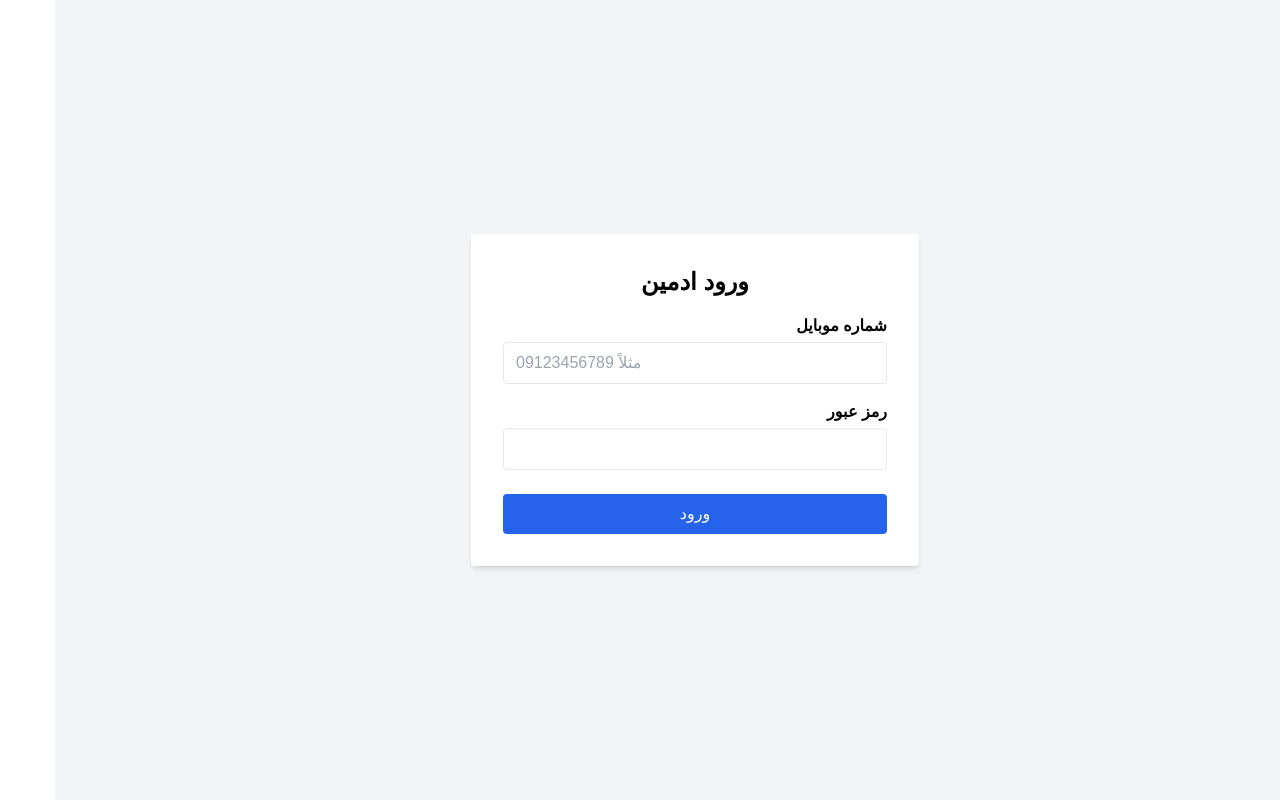
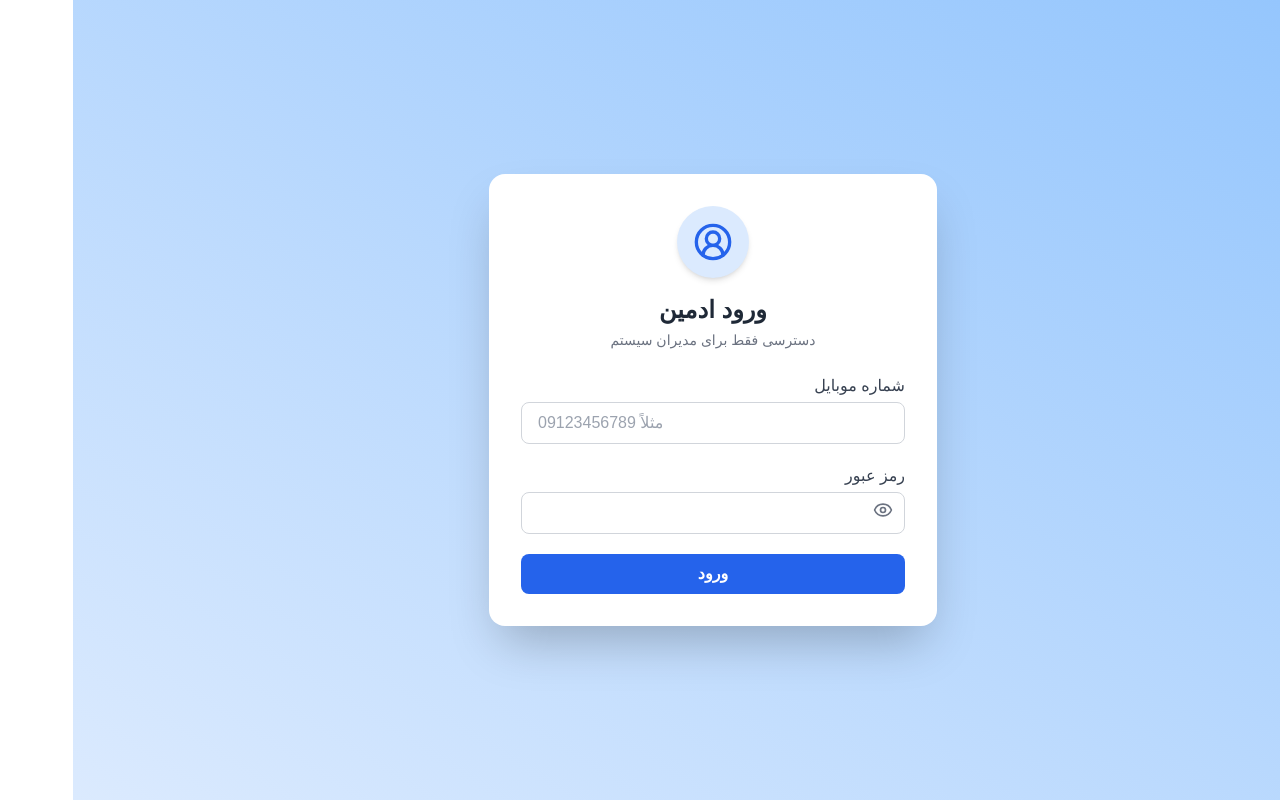
Before and after one commit to Ashkancr7/adminpanel, a React (Create React App) app: page /admin-login in a window 1280 px wide. Built offline with nearby package versions, Linux system fonts and the light colour scheme; a web font is replaced by a local one.

Commit message:
add token to axios requ

```diff
--- a/package.json
+++ b/package.json
@@ -15,6 +15,7 @@
     "react-icons": "^5.5.0",
     "react-router-dom": "^7.5.3",
     "react-scripts": "5.0.1",
+    "react-toastify": "^11.0.5",
     "web-vitals": "^2.1.4"
   },
   "scripts": {
--- a/src/components/AdminLayout.js
+++ b/src/components/AdminLayout.js
@@ -73,8 +73,10 @@ const AdminLayout = () => {
             >
               {icon}
               {label}
+
             </NavLink>
           ))}
+
         </nav>
       </aside>
 
--- a/src/pages/AdminLogin.jsx
+++ b/src/pages/AdminLogin.jsx
@@ -1,11 +1,14 @@
 import React, { useState } from 'react';
 import axios from 'axios';
 import { useNavigate } from 'react-router-dom';
+import { ToastContainer, toast } from 'react-toastify';
+import 'react-toastify/dist/ReactToastify.css';
+import { Eye, EyeOff, UserCircle2 } from 'lucide-react';
 
 const AdminLogin = () => {
   const [phone, setPhone] = useState('');
   const [password, setPassword] = useState('');
-  const [error, setError] = useState('');
+  const [showPassword, setShowPassword] = useState(false);
   const [loading, setLoading] = useState(false);
   const navigate = useNavigate();
 
@@ -13,63 +16,87 @@ const AdminLogin = () => {
     e.preventDefault();
     setLoading(true);
 
+    if (!/^09\d{9}$/.test(phone)) {
+      toast.error('شماره موبایل معتبر نیست.');
+      setLoading(false);
+      return;
+    }
+
     try {
-      const res = await axios.post('https://mystore-pbfe.onrender.com/api/login/admin-login', { phone, password });
+      const res = await axios.post('https://mystore-pbfe.onrender.com/api/login/admin-login', {
+        phone,
+        password,
+      });
 
       localStorage.setItem('admin_token', res.data.token);
-      setError('');
+      toast.success('ورود موفقیت‌آمیز بود!');
+      setPhone('');
+      setPassword('');
       navigate('/');
     } catch (err) {
-      setError(err.response?.data?.message || 'خطا در ورود');
+      toast.error(err.response?.data?.message || 'خطا در ورود');
     } finally {
       setLoading(false);
     }
   };
 
   return (
-    <div className="flex justify-center items-center h-screen bg-gray-100">
-      <form
-        onSubmit={handleLogin}
-        className="bg-white shadow-md rounded p-8 w-full max-w-md"
-      >
-        <h2 className="text-2xl font-bold mb-4 text-center">ورود ادمین</h2>
+    <div className="min-h-screen flex items-center justify-center bg-gradient-to-tr from-blue-100 to-blue-300 p-4">
+      <div className="bg-white rounded-2xl shadow-2xl w-full max-w-md p-8 animate-fade-in">
+        <div className="flex flex-col items-center mb-6">
+          <div className="bg-blue-100 rounded-full p-4 shadow-md">
+            <UserCircle2 className="text-blue-600 w-10 h-10" />
+          </div>
+          <h2 className="text-2xl font-bold mt-4 text-gray-800">ورود ادمین</h2>
+          <p className="text-sm text-gray-500 mt-1">دسترسی فقط برای مدیران سیستم</p>
+        </div>
 
-        {error && <p className="text-red-600 text-sm mb-4">{error}</p>}
-
-        <div className="mb-4">
-          <label className="block mb-1 font-semibold">شماره موبایل</label>
+        <form onSubmit={handleLogin} className="space-y-5">
+          <div>
+            <label className="block mb-1 font-medium text-gray-700">شماره موبایل</label>
             <input
               type="tel"
-            className="w-full border px-3 py-2 rounded"
+              dir="ltr"
+              pattern="^09\d{9}$"
+              placeholder="مثلاً 09123456789"
+              className="w-full border border-gray-300 rounded-lg px-4 py-2 focus:outline-none focus:ring-2 focus:ring-blue-500"
               value={phone}
               onChange={(e) => setPhone(e.target.value)}
               required
-            dir="ltr"
-            pattern="^09\d{9}$"
-            placeholder="مثلاً 09123456789"
             />
           </div>
 
-        <div className="mb-6">
-          <label className="block mb-1 font-semibold">رمز عبور</label>
+          <div className="relative">
+            <label className="block mb-1 font-medium text-gray-700">رمز عبور</label>
             <input
-            type="password"
-            className="w-full border px-3 py-2 rounded"
+              type={showPassword ? 'text' : 'password'}
+              className="w-full border border-gray-300 rounded-lg px-4 py-2 pr-10 focus:outline-none focus:ring-2 focus:ring-blue-500"
               value={password}
               onChange={(e) => setPassword(e.target.value)}
               required
             />
+            <button
+              type="button"
+              className="absolute top-9 right-3 text-gray-500"
+              onClick={() => setShowPassword(!showPassword)}
+              tabIndex={-1}
+            >
+              {showPassword ? <EyeOff size={20} /> : <Eye size={20} />}
+            </button>
           </div>
 
           <button
             type="submit"
-          className="w-full bg-blue-600 text-white py-2 rounded hover:bg-blue-700 transition disabled:opacity-50"
             disabled={loading}
+            className="w-full bg-blue-600 hover:bg-blue-700 text-white font-semibold py-2 rounded-lg transition disabled:opacity-50"
           >
             {loading ? 'در حال ورود...' : 'ورود'}
           </button>
         </form>
       </div>
+
+      <ToastContainer rtl position="top-center" />
+    </div>
   );
 };
 
--- a/src/pages/Dashboard.jsx
+++ b/src/pages/Dashboard.jsx
@@ -1,5 +1,7 @@
 // pages/Dashboard.jsx
 import React from 'react';
+import { LogOut } from 'lucide-react';
+import { href } from 'react-router-dom';
 
 const Dashboard = () => {
   const stats = [
@@ -8,10 +10,27 @@ const Dashboard = () => {
     { label: 'پرداخت‌های موفق', value: 85, color: 'bg-indigo-500' },
     { label: 'محصولات موجود', value: 67, color: 'bg-yellow-500' },
   ];
-
+  const removetoken = () => {
+    localStorage.removeItem('admin_token');
+    window.location.reload();
+  }
   return (
     <div className="p-6 text-right font-vazir">
-      <h1 className="text-2xl font-bold text-gray-800 mb-6">داشبورد مدیریت</h1>
+      <div className="flex flex-col sm:flex-row sm:items-center sm:justify-between gap-4 mb-6">
+        <h1 className="text-xl sm:text-2xl font-bold text-gray-800 text-center sm:text-right">
+          داشبورد مدیریت
+        </h1>
+
+        <button
+          onClick={() => removetoken()}
+          className="flex items-center justify-center gap-2 px-4 py-2 bg-red-100 text-red-600 hover:bg-red-200 hover:text-red-800 rounded-lg transition duration-200 shadow-sm"
+        >
+          <span className="font-medium text-sm sm:text-base">خروج</span>
+          <LogOut size={18} className="rotate-180" />
+        </button>
+      </div>
+
+
 
       <div className="grid grid-cols-1 sm:grid-cols-2 lg:grid-cols-4 gap-6">
         {stats.map((item, index) => (
@@ -34,6 +53,7 @@ const Dashboard = () => {
           <li>🛠️ محصول جدید اضافه شد</li>
         </ul>
       </div>
+
     </div>
   );
 };
```
Also changed, not shown: 1 other file (tests, documents, lock files or other folders). Lines whose indentation alone changed are shown as unchanged.
